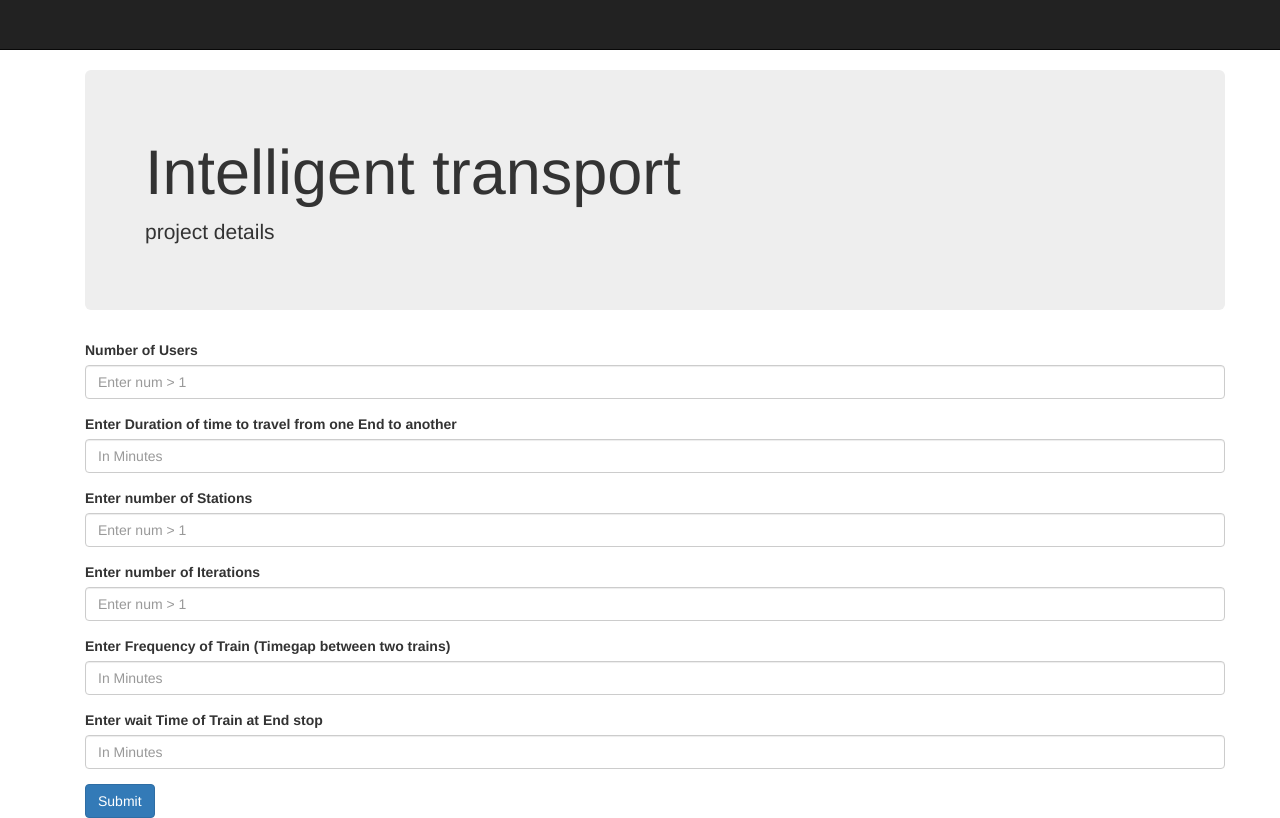
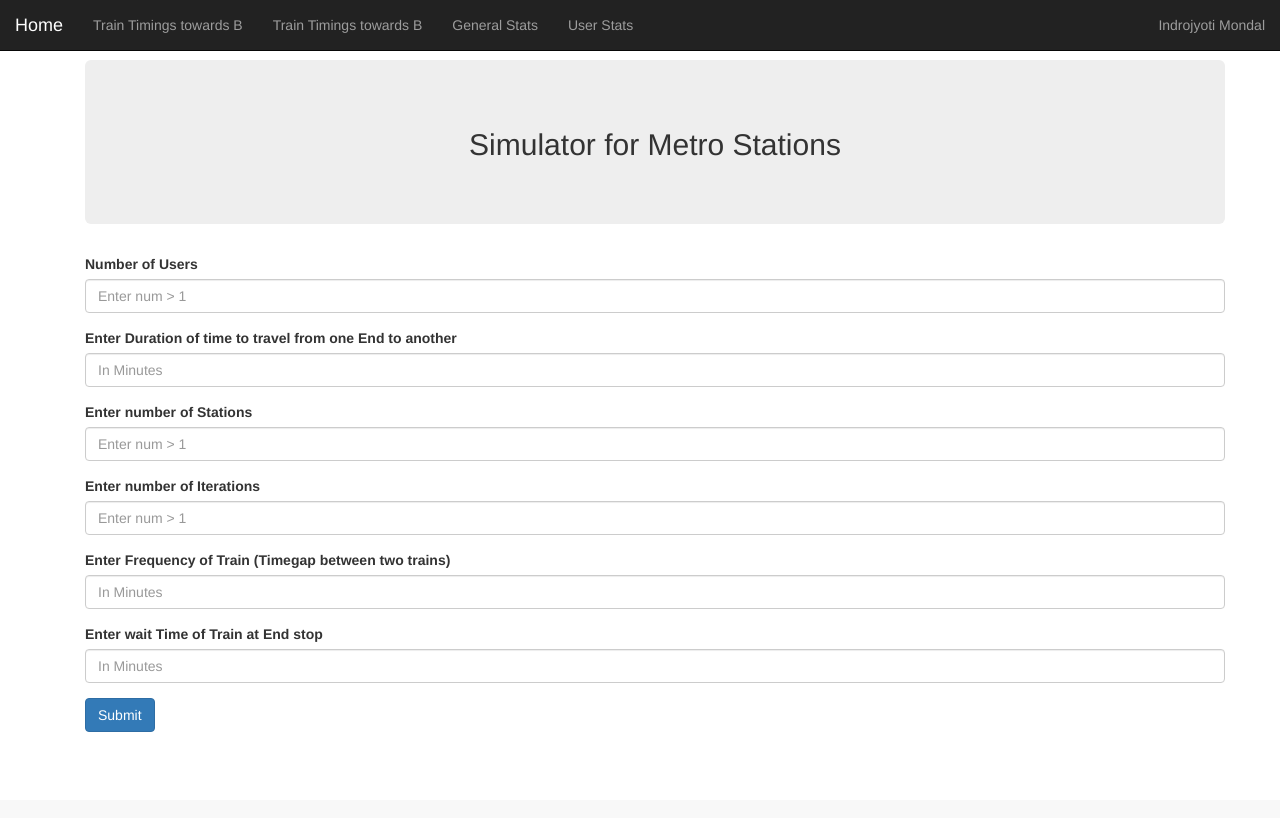
Before and after one commit to ijmondal/BTP-Feeder, a Django app: template django-apps/v0_1/templates/index.html in a window 1280 px wide. After the commit the page ends 732 px from the top, so only its background shows below. Run offline with Django 3.2, Linux system fonts and the light colour scheme; the template is opened without the code that fills it, so the values that code supplies are empty; parts of the project's set-up code (start-up, migrations or seed data) failed here and were passed over; some libraries are stand-ins or nearby versions.

```diff
--- a/django-apps/v0_1/templates/base.html
+++ b/django-apps/v0_1/templates/base.html
@@ -6,16 +6,48 @@
     <!-- Latest compiled and minified CSS -->
     <link rel="stylesheet" href="https://maxcdn.bootstrapcdn.com/bootstrap/3.3.7/css/bootstrap.min.css" integrity="sha384-BVYiiSIFeK1dGmJRAkycuHAHRg32OmUcww7on3RYdg4Va+PmSTsz/K68vbdEjh4u" crossorigin="anonymous">
     {% comment %} <link rel="stylesheet" href="https://stackpath.bootstrapcdn.com/bootstrap/4.1.3/css/bootstrap.min.css" integrity="sha384-MCw98/SFnGE8fJT3GXwEOngsV7Zt27NXFoaoApmYm81iuXoPkFOJwJ8ERdknLPMO" crossorigin="anonymous"> {% endcomment %}
+     <script src="https://ajax.googleapis.com/ajax/libs/jquery/3.3.1/jquery.min.js"></script>
+  <script src="https://maxcdn.bootstrapcdn.com/bootstrap/3.3.7/js/bootstrap.min.js"></script>
+  <style>
+  body {
+      position: relative;
+  }
+  /* #section1 {padding-top:50px;height:500px;color: #fff; background-color: #1E88E5;}
+  #section2 {padding-top:50px;height:500px;color: #fff; background-color: #673ab7;}
+  #section3 {padding-top:50px;height:500px;color: #fff; background-color: #ff9800;}
+  #section41 {padding-top:50px;height:500px;color: #fff; background-color: #00bcd4;}
+  #section42 {padding-top:50px;height:500px;color: #fff; background-color: #009688;} */
+  </style>
   </head>
-  <body>
-    <nav class="navbar navbar-default navbar-inverse navbar-static-top">
-      <div class="container">
+  <body data-spy="scroll" data-target=".navbar" data-offset="50">
+
+<nav class="navbar navbar-inverse navbar-fixed-top">
+  <div class="container-fluid">
+    <div class="navbar-header">
+        <button type="button" class="navbar-toggle" data-toggle="collapse" data-target="#myNavbar">
+          <span class="icon-bar"></span>
+          <span class="icon-bar"></span>
+          <span class="icon-bar"></span>
+      </button>
+      <a class="navbar-brand" href="">Home</a>
+    </div>
+    <div>
+      <div class="collapse navbar-collapse" id="myNavbar">
         <ul class="nav navbar-nav">
-          <li>
+          <li><a href="#section1">Train Timings towards B</a></li>
+          <li><a href="#section2">Train Timings towards B</a></li>
+          <li><a href="#section3">General Stats</a></li>
+          <li><a href="#section4">User Stats</a></li>
+
 
         </ul>
+        <ul class="nav navbar-nav navbar-right">
+            <li><a href="#">Indrojyoti Mondal</a></li>
+        </ul>
       </div>
-    </nav>
+    </div>
+  </div>
+</nav>
     <div class="container">
 
 
--- a/django-apps/v0_1/templates/index.html
+++ b/django-apps/v0_1/templates/index.html
@@ -4,44 +4,45 @@
 <!-- {% load crispy_forms_tags %} -->
 
 {% block body_block %}
-
+<br><br><br>
 
     <div class="container">
         <div class="jumbotron">
-            <h1>Intelligent transport</h1>
-            <p>
-                project details
+            <h2 align="center">Simulator for Metro Stations</h2>
+            <p align="center">
+
             </p>
         </div>
     </div>
 
     <div class="container">
-        <form method="POST" action="" class="needs-validation" novalidate>
+        <form id="formData" role="form" data-toggle="validator" method="POST" action="">
                 {% csrf_token %}
             <div class="form-group">
                 <label for="Users">Number of Users</label>
-                <input type="number" class="form-control" id="Users" name="Users" placeholder="Enter num > 1">
+                <input type="number" min="1" class="form-control" id="Users" name="Users" placeholder="Enter num > 1" required>
+
 
             </div>
 
              <div class="form-group">
                     <label for=TotalDuration>Enter Duration of time to travel from one End to another</label>
-                    <input type="number" class="form-control" id="TotalDuration" name="TotalDuration" placeholder="In Minutes">
+                    <input type="number" min="1" class="form-control" id="TotalDuration" name="TotalDuration" placeholder="In Minutes" required>
             </div>
 
             <div class="form-group">
                     <label for="numOfStations">Enter number of Stations</label>
-                    <input type="number" class="form-control" id="numOfStations" name="numOfStations" placeholder="Enter num > 1">
+                    <input type="number" min="1" class="form-control" id="numOfStations" name="numOfStations" placeholder="Enter num > 1" required>
             </div>
 
             <div class="form-group">
                     <label for="Iterations">Enter number of Iterations</label>
-                    <input type="number" class="form-control" id="Iterations" name="Iterations" placeholder="Enter num > 1">
+                    <input type="number" min="1" class="form-control" id="Iterations" name="Iterations" placeholder="Enter num > 1" required>
             </div>
 
             <div class="form-group">
                     <label for="TrainEvery_min">Enter Frequency of Train (Timegap between two trains)</label>
-                    <input type="number" class="form-control" id="TrainEvery_min" name="TrainEvery_min" placeholder="In Minutes">
+                    <input type="number" min="1" class="form-control" id="TrainEvery_min" name="TrainEvery_min" placeholder="In Minutes"required>
             </div>
 
             <!-- <div class="form-group">
@@ -51,35 +52,33 @@
 
             <div class="form-group">
                     <label for="waitAtEndStop">Enter wait Time of Train at End stop</label>
-                    <input type="number" class="form-control" id="waitAtEndStop" name="waitAtEndStop" placeholder="In Minutes">
+                    <input type="number" min="1" class="form-control" id="waitAtEndStop" name="waitAtEndStop" placeholder="In Minutes" required>
             </div>
             <button type="submit" class="btn btn-primary">Submit</button>
 
         </form>
     </div>
 
+    <!-- <script>
+        const formData = document.getElementById('formData');
+        const Users = document.getElementById('Users');
+        const okButton = document.getElementById('okButton');
 
+        emailField.addEventListener('keyup', function (event) {
+          isValidEmail = emailField.checkValidity();
 
-    <script>
-            // Example starter JavaScript for disabling form submissions if there are invalid fields
-            (function() {
-              'use strict';
-              window.addEventListener('load', function() {
-                // Fetch all the forms we want to apply custom Bootstrap validation styles to
-                var forms = document.getElementsByClassName('needs-validation');
-                // Loop over them and prevent submission
-                var validation = Array.prototype.filter.call(forms, function(form) {
-                  form.addEventListener('submit', function(event) {
-                    if (form.checkValidity() === false) {
-                      event.preventDefault();
-                      event.stopPropagation();
-                    }
-                    form.classList.add('was-validated');
-                  }, false);
-                });
-              }, false);
-            })();
-            </script>
+          if ( isValidEmail ) {
+            okButton.disabled = false;
+          } else {
+            okButton.disabled = true;
+          }
+        });
+
+        okButton.addEventListener('click', function (event) {
+          signUpForm.submit();
+        });
+        </script> -->
+
 
 
 
```
Also changed, not shown: django-apps/v0_1/btp/views.py (+20 -19 lines), django-apps/v0_1/templates/timetable.html (+8 -6 lines), tv1_3.py (+14 -6 lines), 1 other file.
